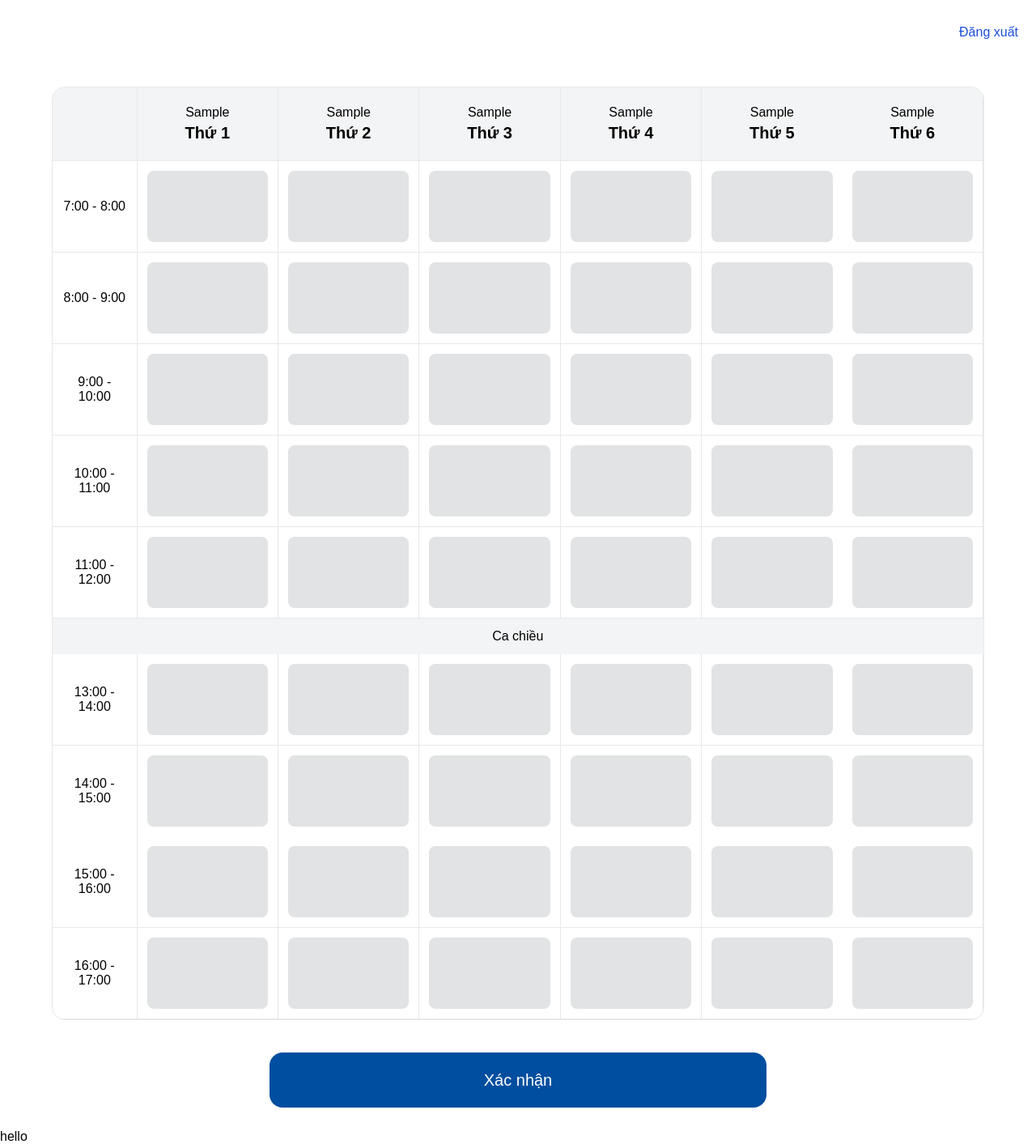
After one commit to Tuan-2251052134/QLDUPM, a Python web app: template src/templates/doctor/appointments.html in a window 1280 px wide. The commit adds this page. Shown: the whole page at 81% size. Run offline with Jinja, Linux system fonts and the light colour scheme; the template is opened without the code that fills it: most values are stand-ins (such as "Sample title", 1, 10 or a date in 2020).

Commit message:
complete create doctor page

```diff
--- a/src/main.py
+++ b/src/main.py
@@ -1,7 +1,8 @@
 from __init__ import app
-from routes import user_route
+from routes import user_route, appointment_route
 
 app.register_blueprint(user_route.blueprint)
+app.register_blueprint(appointment_route.blueprint)
 
 if __name__ == '__main__':
     app.run(debug=True)
--- a/src/repositories/user_repository.py
+++ /dev/null
@@ -1,6 +0,0 @@
-from configs.db_config import db
-
-
-def create_user(user):
-    db.session.add(user)
-    db.session.commit()
--- /dev/null
+++ b/src/services/specialty_service.py
@@ -0,0 +1,5 @@
+from models import Specialty
+
+
+def get_specialties():
+    return Specialty.query.all()
--- /dev/null
+++ b/src/static/css/doctor/appointments.css
@@ -0,0 +1,101 @@
+.container {
+  padding: 27px 64px;
+  text-align: center;
+}
+
+.tableContainer {
+  border: 1px solid #e7e8e9;
+  border-radius: 16px;
+  overflow: hidden;
+}
+
+.table {
+  width: 100%;
+  border-collapse: collapse;
+}
+
+.firstColumn {
+  width: 100px !important;
+  text-align: center;
+}
+
+.table th,
+td {
+  height: 88px;
+}
+
+.rightBorder {
+  border-right: 1px solid #e7e8e9;
+}
+
+.bottomBorder {
+  border-bottom: 1px solid #e7e8e9;
+}
+
+.header {
+  background-color: #f3f4f5;
+}
+
+.afternoonShiftContainer {
+  background-color: #f3f4f5;
+}
+
+.afternoonShift {
+  height: 42px;
+  text-align: center;
+}
+
+.cellContainer {
+  padding: 12px;
+  width: 210px;
+}
+
+.cell {
+  background-color: #e1e3e4;
+  border-radius: 8px;
+  width: 100%;
+  height: 100%;
+  display: flex;
+  justify-content: center;
+  align-items: center;
+  cursor: pointer;
+}
+
+.cellActive {
+  background-color: #004e9f;
+  box-shadow: black;
+}
+
+.date {
+  font-weight: 200;
+  margin-bottom: 5px;
+}
+
+.time {
+  font-size: 20px;
+}
+
+.title {
+  color: white;
+  display: none;
+}
+
+.titleShow {
+  display: inline;
+}
+
+.cellCheckbox {
+  display: none;
+}
+
+.confirmButton {
+  background-color: #004e9f;
+  width: 614px;
+  border-radius: 16px;
+  height: 68px;
+  border: 0px;
+  color: white;
+  margin-top: 40px;
+  cursor: pointer;
+  font-size: 20px;
+}
--- a/src/static/css/header.css
+++ b/src/static/css/header.css
@@ -15,10 +15,11 @@
 .navigationItem {
   line-height: 24px;
   font-family: sans-serif;
+  color: black;
+  text-decoration: none;
 }
 
 .navigationItemActive {
-  border-bottom: 1px solid #1d4ed8;
   color: #1d4ed8;
 }
 .homePageButton {
--- a/src/static/css/register.css
+++ b/src/static/css/register.css
@@ -72,6 +72,7 @@ body {
   border-radius: 8px;
   color: #414753;
   gap: 12px;
+  border-width: 0px;
 }
 
 .active {
@@ -98,3 +99,7 @@ body {
 .roleInput {
   display: none;
 }
+
+.doctorInfoContainer {
+  display: none;
+}
--- /dev/null
+++ b/src/static/js/doctor/appointments.js
@@ -0,0 +1,8 @@
+const onClick = (id) => {
+  const cell = document.querySelector(`#${id}`);
+  cell.classList.toggle("cellActive");
+  const title = document.querySelector(`#${id} > #title`);
+  title.classList.toggle("titleShow");
+  const checkbox = document.querySelector(`#${id} > #cellCheckbox`);
+  checkbox.checked = !checkbox.checked;
+};
--- a/src/static/js/register.js
+++ b/src/static/js/register.js
@@ -1,6 +1,7 @@
 const rolePickHanlder = () => {
   const form = document.getElementById("form");
   const roleInput = document.getElementById("roleInput");
+  const doctorInfoContainer = document.getElementById("doctorInfoContainer");
 
   const doctorOption = document.getElementById("doctorOption");
   const patientOption = document.getElementById("patientOption");
@@ -9,11 +10,13 @@ const rolePickHanlder = () => {
     doctorOption.classList.add("active");
     patientOption.classList.remove("active");
     roleInput.value = "DOCTOR";
+    doctorInfoContainer.style.display = "block";
   });
   patientOption.addEventListener("click", () => {
     patientOption.classList.add("active");
     doctorOption.classList.remove("active");
     roleInput.value = "PATIENT";
+    doctorInfoContainer.style.display = "none";
   });
 };
 
--- /dev/null
+++ b/src/templates/doctor/appointments.html
@@ -0,0 +1,59 @@
+{% extends "layouts/base.html" %} {% block title %}Trang đăng nhập{% endblock %}
+{% block content %}
+<script src="/static/js/doctor/appointments.js"></script>
+<link href="/static/css/doctor/appointments.css" rel="stylesheet" />
+<form class="container" action="/user/doctor/appointment" method="post">
+  <div class="tableContainer">
+    <table class="table">
+      <tbody>
+        <tr class="header">
+          {% for index in range(7) %}
+          <th
+            class="{% if index == 0 %} firstColumn {% endif %} {% if index != 5 %} rightBorder {% endif %} bottomBorder"
+          >
+            <div>
+              {% if index != 0 %}
+              <div class="date">{{ daysOfWeek[index] }}</div>
+              <div class="time">Thứ {{index}}</div>
+              {% endif %}
+            </div>
+          </th>
+          {% endfor %}
+        </tr>
+        {% for hour in range(1,11) %} {% if hour == 6 %}
+        <tr class="afternoonShiftContainer">
+          <td colspan="7" class="afternoonShift">Ca chiều</td>
+        </tr>
+        {% else %}
+        <tr>
+          {% for index in range(7) %}
+          <td
+            class="cellContainer {% if index == 0 %} firstColumn {% endif %} {% if index != 5 %} rightBorder {% endif %} {% if hour != 8 %} bottomBorder {% endif %}"
+          >
+            {% if index == 0 %} {{ hour + 6 }}:00 - {{hour + 7}}:00 {% else %}
+            <div
+              class="cell {% if registeredAppointmentMap[daysOfWeek[index].__str__()+'-'+hour.__str__()] %} cellActive {% endif %}"
+              id="cell-{{ hour.__str__() }}-{{index.__str__() }}"
+              onclick="onClick('cell-{{ hour.__str__() }}-{{ index.__str__() }}')"
+            >
+              <p class="title {% if registeredAppointmentMap[daysOfWeek[index].__str__()+'-'+hour.__str__()] %} titleShow {% endif %}" id="title">Đã chọn</p>
+              <input
+                class="cellCheckbox"
+                id="cellCheckbox"
+                type="checkbox"
+                value="{{daysOfWeek[index]}}-{{hour.__str__()}}"
+                name="datetimes"
+                {% if registeredAppointmentMap[daysOfWeek[index].__str__()+'-'+hour.__str__()] %} checked {% endif %}
+              />
+            </div>
+            {% endif%}
+          </td>
+          {% endfor %}
+        </tr>
+        {% endif %} {% endfor %}
+      </tbody>
+    </table>
+  </div>
+  <button class="confirmButton" type="submit">Xác nhận</button>
+</form>
+{% endblock %}
--- a/src/templates/doctor_page.html
+++ /dev/null
@@ -1,4 +0,0 @@
-{% extends "layouts/base.html" %} {% block title %}Trang đăng nhập{% endblock %}
-{% block content %}
-<div>doctor</div>
-{% endblock %}
--- a/src/templates/layouts/header.html
+++ b/src/templates/layouts/header.html
@@ -1,8 +1,18 @@
 <link href="/static/css/header.css" rel="stylesheet" />
 <div class="headerContainer">
   <div class="navigation">
-    <div class="navigationItem">Tìm bác sĩ</div>
-    <div class="navigationItem navigationItemActive">Tìm bác sĩ</div>
+    {% if current_user.role and current_user.role.value == "DOCTOR" %}
+    <a
+      href="/user/doctor/appointment"
+      class="navigationItem {% if request.path == '/user/doctor/appointment' %} navigationItemActive {% endif %}"
+      >Cuộc hẹn</a
+    >
+    <a
+      href="/user/doctor/profile"
+      class="navigationItem {% if request.path == '/user/doctor/profile' %} navigationItemActive {% endif %}"
+      >Hồ sơ</a
+    >
+    {% endif %}
   </div>
-  <div class="homePageButton navigationItemActive">Về trang chủ</div>
+  <div class="homePageButton navigationItemActive">Đăng xuất</div>
 </div>
```
Also changed, not shown: src/models.py (+25 -6 lines), src/routes/appointment_route.py (added, +64 -0 lines), src/routes/user_route.py (+7 -6 lines), src/services/user_service.py (+15 -3 lines), src/static/css/doctor/profile.css (added, +18 -0 lines), src/templates/doctor/profile.html (added, +9 -0 lines), src/templates/register.html (+15 -14 lines).
